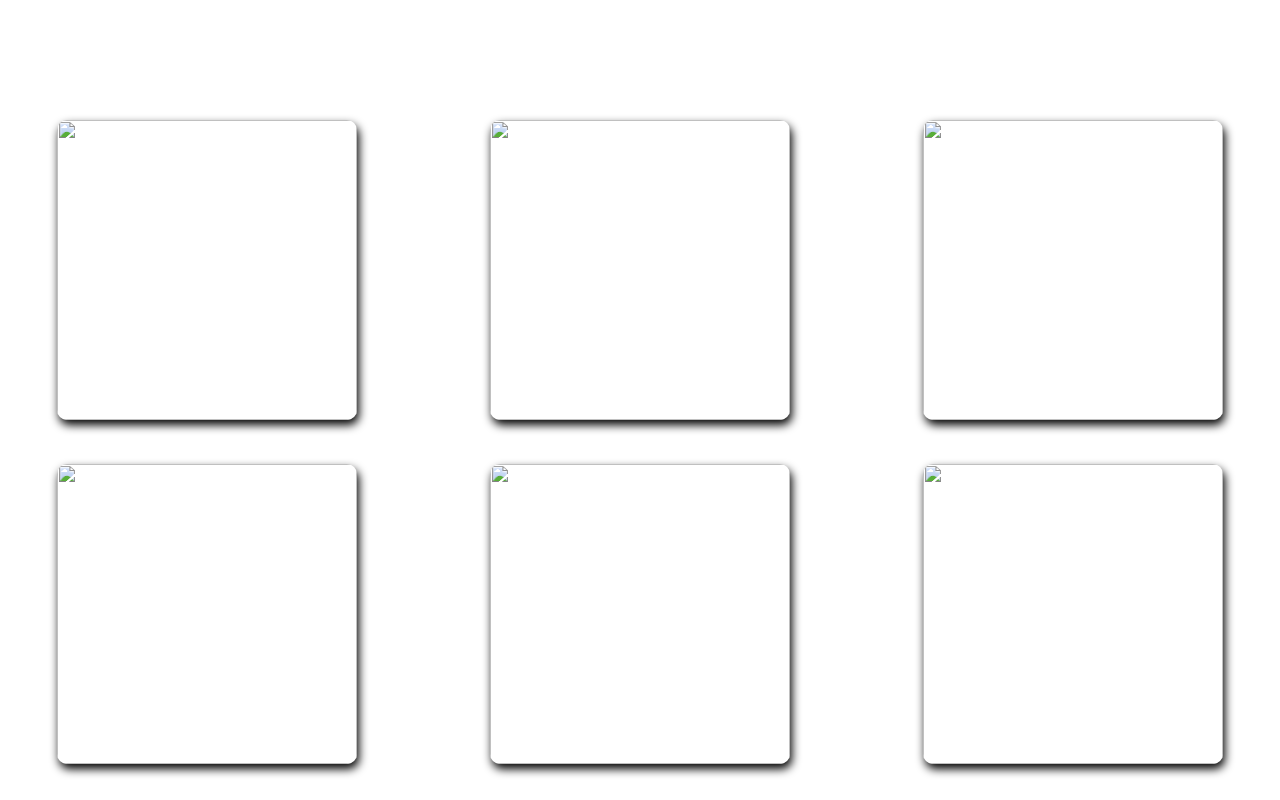
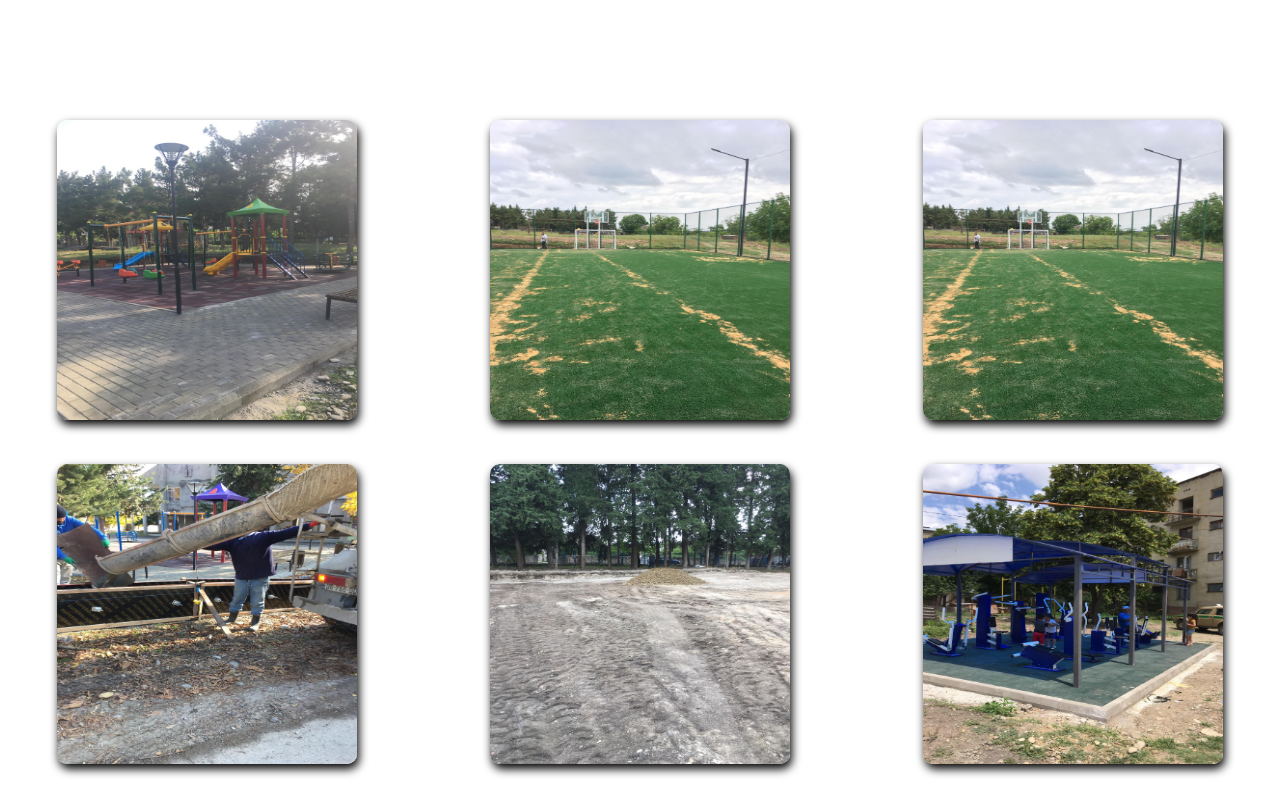
Before and after one commit to georgeneligan/MaLu2-Template, a plain HTML site: page index.html in a window 1280 px wide. Shown: the part 920-1720 px from the top of the page. Drawn offline with Linux system fonts and the light colour scheme; the site is published under a folder, as on GitHub Pages, so addresses that start at the root find nothing.

Commit message:
Add files via upload

```diff
--- a/assets/css/style.css
+++ b/assets/css/style.css
@@ -61,7 +61,7 @@ ul li:hover {
 }
 
 .banner {
-  background-image: url(/assets/img/bannerprimary.jpg);
+  background-image: url(../img/bannerprimary.jpg);
   background-position: center;
   background-size: cover;
   background-repeat: no-repeat;
--- a/index.html
+++ b/index.html
@@ -49,7 +49,6 @@
             <li>ჩვენს შესახებ</li>
             <li>კონტაქტი</li>
           </ul>
-
         </nav>
       </div>
     </header>
@@ -68,25 +67,25 @@
     <main>
       <section class="content">
         <div>
-          <img src="/assets/img/projects/img1.jpg" alt="" />
+          <img src="./assets/img/projects/img1.jpg" alt="" />
         </div>
         <div>
-          <img src="/assets/img/projects/img2.jpg" alt="" />
+          <img src="./assets/img/projects/img2.jpg" alt="" />
         </div>
         <div>
-          <img src="/assets/img/projects/img3.jpg" alt="" />
+          <img src="./assets/img/projects/img3.jpg" alt="" />
         </div>
         <div>
-          <img src="/assets/img/projects/img4.jpg" alt="" />
+          <img src="./assets/img/projects/img4.jpg" alt="" />
         </div>
         <div>
-          <img src="/assets/img/projects/img5.jpg" alt="" />
+          <img src="./assets/img/projects/img5.jpg" alt="" />
         </div>
         <div>
-          <img src="/assets/img/projects/img6.jpg" alt="" />
+          <img src="./assets/img/projects/img6.jpg" alt="" />
         </div>
         <div>
-          <img src="/assets/img/projects/img7.jpg" alt="" />
+          <img src="./assets/img/projects/img7.jpg" alt="" />
         </div>
       </section>
     </main>
```
